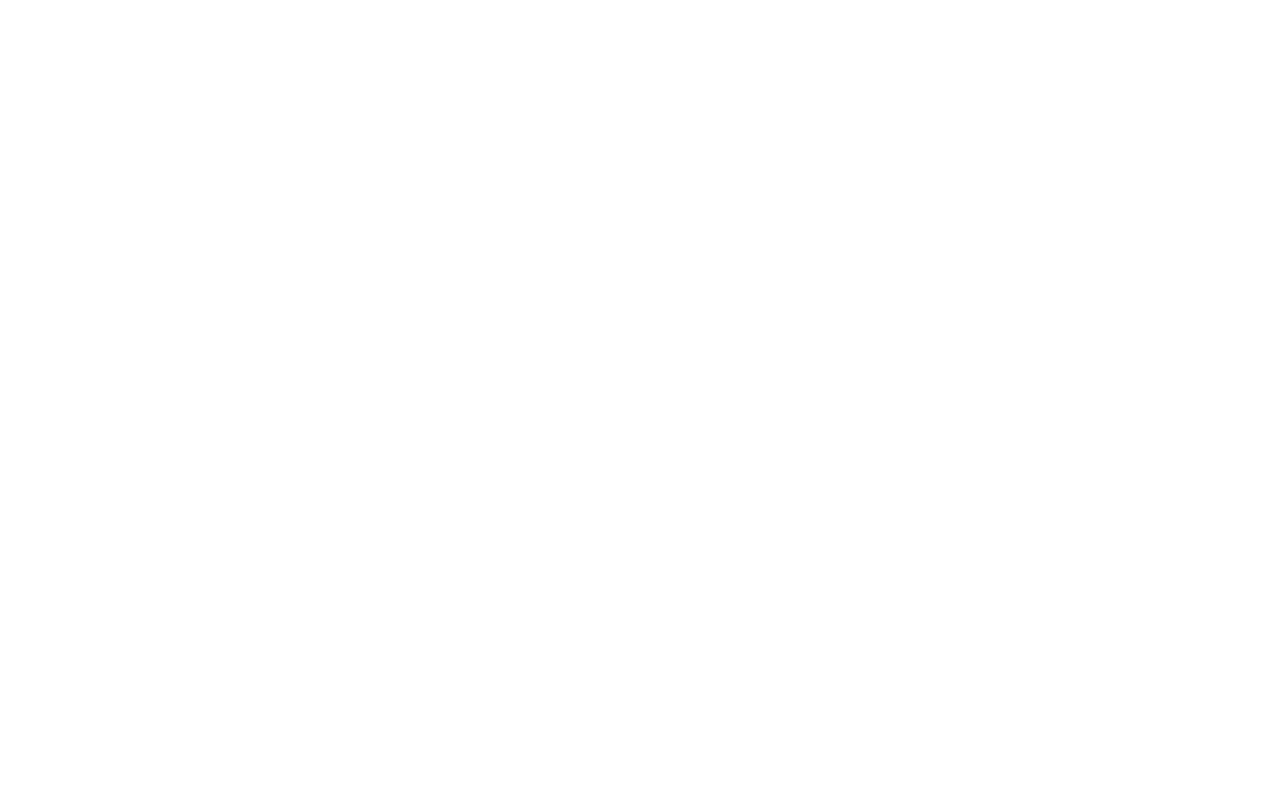
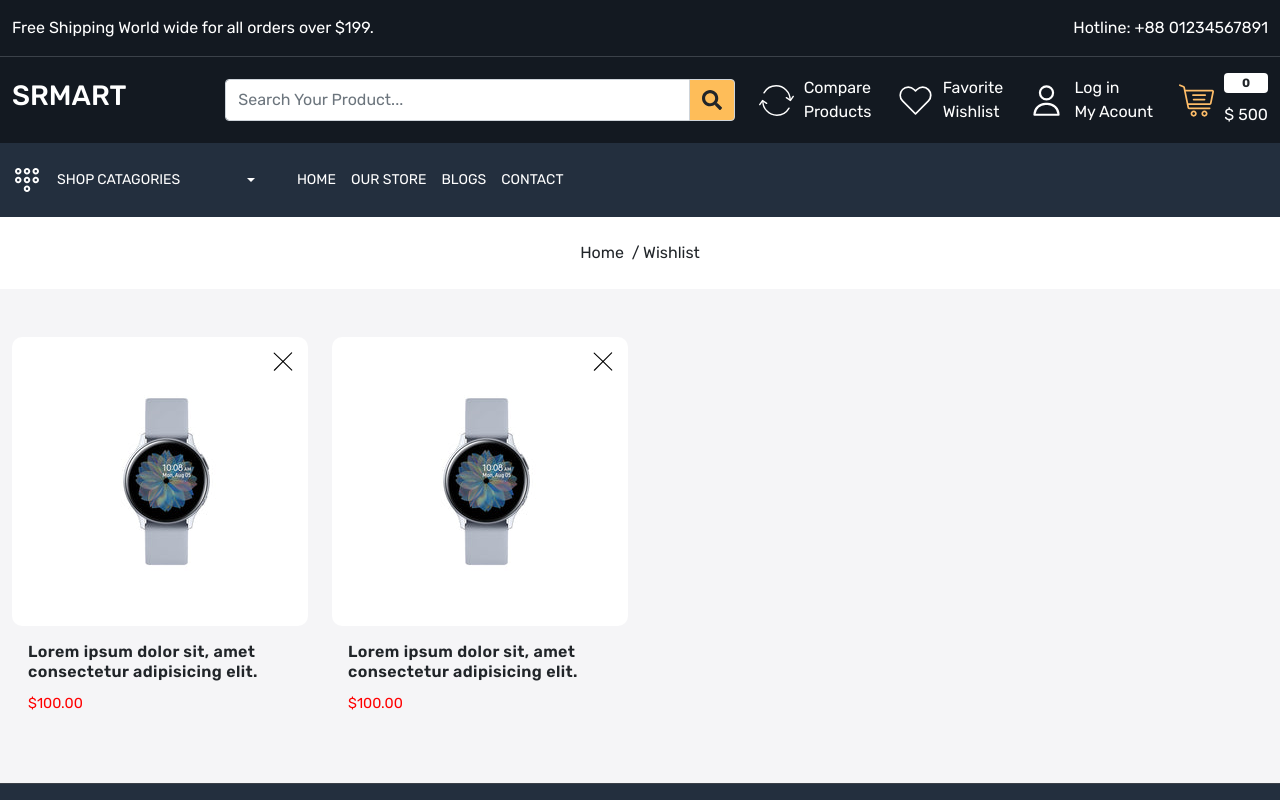
Before and after one commit to shakil88818/clone-e-commerce-site, a React (Vite) app: page /wishlist in a window 1280 px wide. Before the commit this address had no page. Shown: the top 800 px of the page. Built offline with nearby package versions, Linux system fonts and the light colour scheme.

Commit message:
wishlist page update

```diff
--- a/src/App.css
+++ b/src/App.css
@@ -20,6 +20,18 @@
 a{
     text-decoration: none;
     display: inline-block;
+}
+.price-red{
+    list-style: none;
+    font-size: 0.9rem;
+    line-height: 30px;
+    color: red;
+}
+.price{
+    list-style: none;
+    font-size: 0.9rem;
+    line-height: 30px;
+    color: var(--color-777777);
 }
 ul{
     list-style: none;
@@ -409,7 +421,8 @@
     border-radius: 10px;
 }
 
-.compare-card .compare-cross{
+.compare-card .compare-cross,
+.wishlist-card .wishlist-cross{
     top: 15px;
     right: 15px;
     width:20px;
@@ -435,3 +448,12 @@
     margin-bottom: 0;
 }
 /* compare products end */
+
+
+/* wishlist card */
+.wishlist-card{
+    padding: 10px 20px;
+    background-color: white;
+    border-radius: 10px;
+}
+/* wishlist card end */
--- a/src/App.jsx
+++ b/src/App.jsx
@@ -8,6 +8,7 @@
 import OurStore from './pages/OurStore'
 import Blog from './pages/Blog'
 import CompareProducts from './pages/CopareProducts'
+import Wishlist from './pages/Wishlist'
 
 
 function App() {
@@ -24,7 +25,7 @@
             <Route path="about" element={<About />} />
             <Route path='contact' element = {<Contact />} />
             <Route path="compare-products" element={<CompareProducts />} />
-
+            <Route path="wishlist" element={<Wishlist />} />
 
           </Route>
         </Routes>
--- a/src/pages/Wishlist.jsx
+++ b/src/pages/Wishlist.jsx
@@ -4,9 +4,41 @@
 const Wishlist = () => {
   return (
     <>
-        <MetaTitle title={"Our Store"} />
-        <BreadCrumb title="Our Store" />
+        <MetaTitle title={"Wishlist"} />
+        <BreadCrumb title="Wishlist" />
+        <div className="wishlist-wrapper py-5 home-wrapper-2">
+            <div className="container-xxl">
+                <div className="row">
 
+                    <div className="col-3">
+                        <div className="wishlist-card position-relative">
+                            <img className="img-fluid position-absolute wishlist-cross" src="/images/cross.svg" alt="cross" />
+                            <img className="" src="/images/watch.jpg" alt="watch" />
+                        </div>
+
+                        <div className="px-3">
+                            <h4 className="title pt-3">Lorem ipsum dolor sit, amet consectetur adipisicing elit.</h4>
+                            <p className="price-red">$100.00</p>
+                        </div>
+
+                    </div>
+
+                    <div className="col-3">
+                        <div className="wishlist-card position-relative">
+                            <img className="img-fluid position-absolute wishlist-cross" src="/images/cross.svg" alt="cross" />
+                            <img className="" src="/images/watch.jpg" alt="watch" />
+                        </div>
+
+                        <div className="px-3">
+                            <h4 className="title pt-3">Lorem ipsum dolor sit, amet consectetur adipisicing elit.</h4>
+                            <p className="price-red">$100.00</p>
+                        </div>
+
+                    </div>
+
+                </div>
+            </div>
+        </div>
     </>
   )
 }
```
